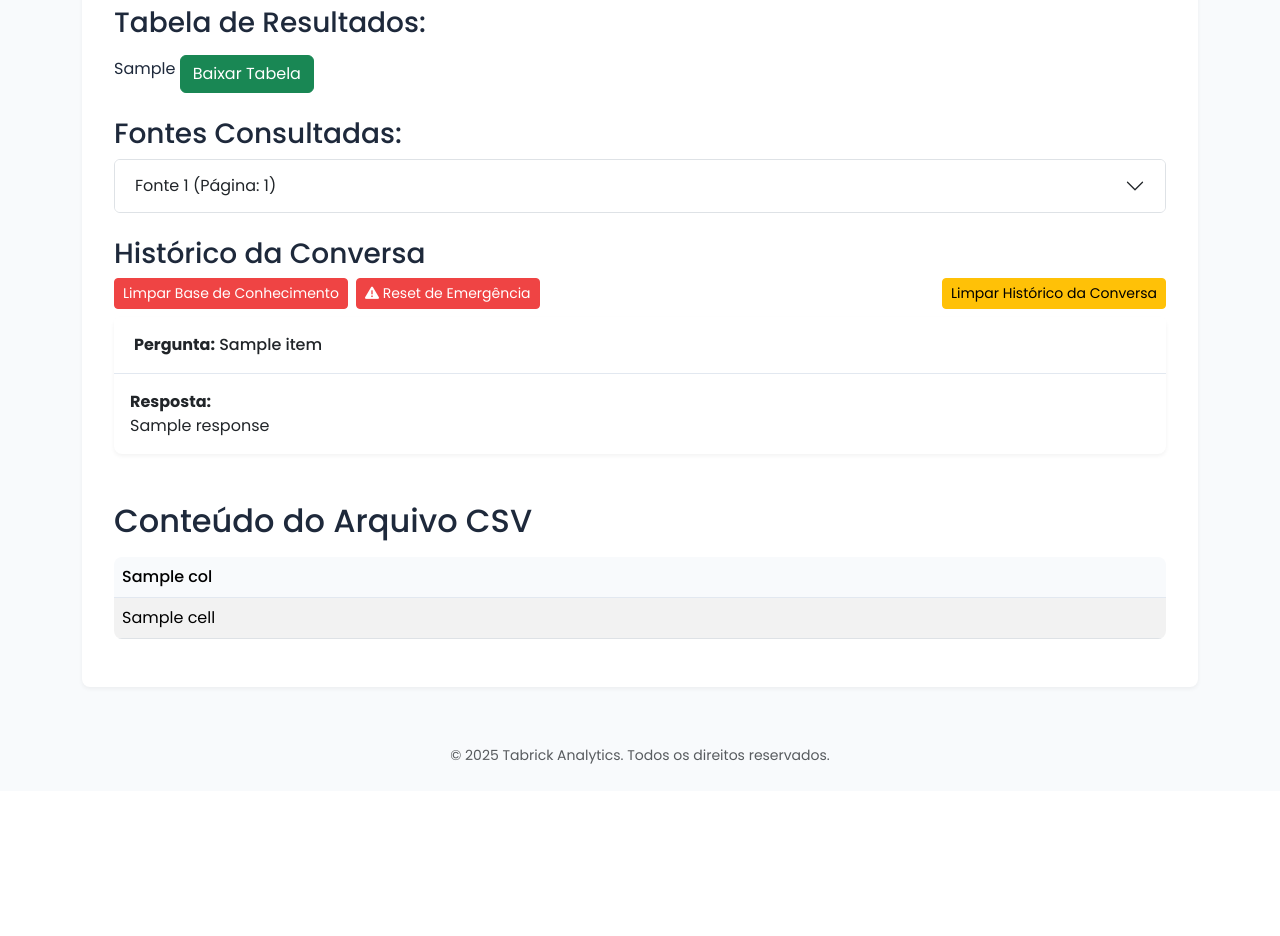
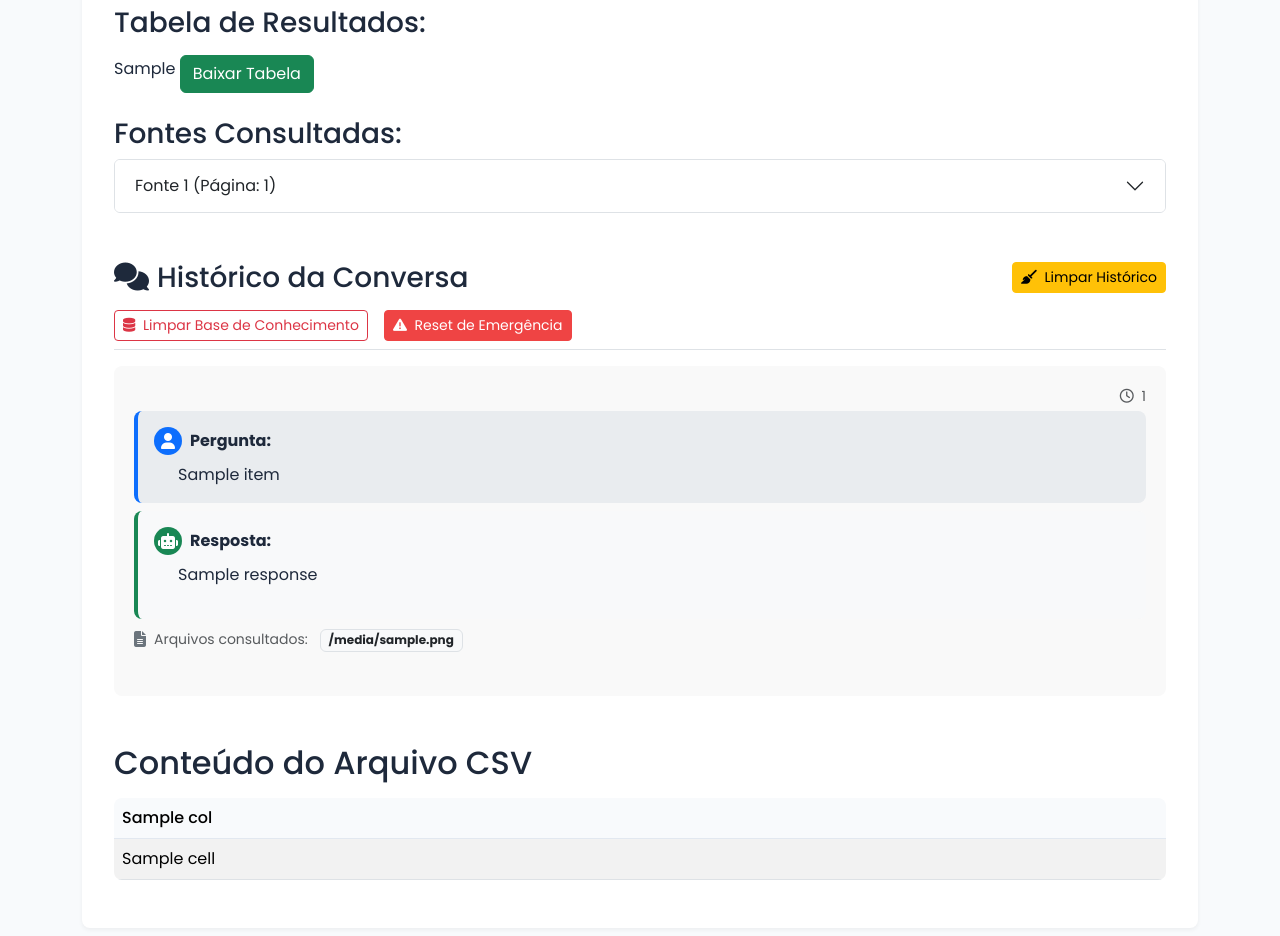
Before and after one commit to PedroMatumoto/tabrick, a Django app: template tabrick/uploader/templates/upload.html in a window 1280 px wide. Shown: the part 1158-2094 px from the top of the page. Before the commit the page ends 1922 px from the top, so only its background shows below. Run offline with Django 5.2, Linux system fonts and the light colour scheme; tables that the repository leaves empty hold one stand-in row (values such as "Sample post"); the template is opened without the code that fills it: values that come from a table or form of the project are taken from there, most other values are stand-ins (such as "Sample title", 1, 10 or a date in 2020); parts of the project's set-up code (start-up, migrations or seed data) failed here and were passed over; some libraries are stand-ins or nearby versions.

Commit message:
feat: implements document AI and improves UI

```diff
--- a/tabrick/uploader/templates/base.html
+++ b/tabrick/uploader/templates/base.html
@@ -49,6 +49,15 @@
         margin-bottom: 2rem;
       }
 
+      /* Badge para Document AI */
+      .badge.bg-info {
+        background-color: #0dcaf0 !important;
+        font-size: 0.7rem;
+        font-weight: 500;
+        padding: 0.2rem 0.5rem;
+        vertical-align: middle;
+      }
+
       .btn-primary {
         background-color: var(--primary);
         border-color: var(--primary);
@@ -57,6 +66,84 @@
       .btn-primary:hover {
         background-color: var(--primary-dark);
         border-color: var(--primary-dark);
+      }
+
+      .conversation-history {
+            max-width: 100%;
+            border-radius: 8px;
+            background-color: #f9f9f9;
+            padding: 20px;
+        }
+
+      .conversation-item {
+          position: relative;
+      }
+
+      .user-question {
+          background-color: #e9ecef;
+          border-left: 4px solid #0d6efd;
+      }
+
+      .system-response {
+          background-color: #f8f9fa;
+          border-left: 4px solid #198754;
+      }
+
+      .avatar-circle {
+          width: 28px;
+          height: 28px;
+          border-radius: 50%;
+          display: flex;
+          align-items: center;
+          justify-content: center;
+      }
+
+      .response-content {
+          line-height: 1.5;
+      }
+
+      .response-content p {
+          margin-bottom: 1rem;
+      }
+
+      .response-content pre {
+          background-color: #f1f1f1;
+          padding: 10px;
+          border-radius: 5px;
+          overflow-x: auto;
+      }
+
+      .conversation-separator {
+          height: 1px;
+          background: linear-gradient(to right, transparent, #dee2e6, transparent);
+          margin: 20px 0;
+      }
+
+      .files-used .badge {
+          font-size: 0.75em;
+          margin-left: 4px;
+      }
+
+      /* Estilo para tabelas no markdown */
+      .response-content table {
+          border-collapse: collapse;
+          width: 100%;
+          margin-bottom: 1rem;
+      }
+
+      .response-content table th,
+      .response-content table td {
+          padding: 8px;
+          border: 1px solid #dee2e6;
+      }
+
+      .response-content table th {
+          background-color: #e9ecef;
+          font-weight: bold;
+      }
+
+      .response-content table tr:nth-child(even) {
+          background-color: #f2f2f2;
       }
 
       .btn-danger {
--- a/tabrick/uploader/templates/upload.html
+++ b/tabrick/uploader/templates/upload.html
@@ -1,4 +1,4 @@
-{% extends 'base.html' %} {% load widget_tweaks %} {% block title %}Upload de
+{% extends 'base.html' %} {% load widget_tweaks %} {% load dict_filters %} {% block title %}Upload de
 Arquivo{% endblock %}
 
 {% block extra_head %}
@@ -85,9 +85,8 @@ Arquivo{% endblock %}
         {% for value, text in query_form.selected_files.field.choices %}      <li class="d-flex justify-content-between align-items-center">
             <div class="file-item">
               <input type="checkbox" name="selected_files" value="{{ value }}" id="id_selected_files_{{ forloop.counter0 }}" class="form-check-input"
-                {% if value in query_form.selected_files.value %}checked{% endif %}>
-              <label for="id_selected_files_{{ forloop.counter0 }}" class="form-check-label">
-                {% if '.pdf' in value %}
+                {% if value in query_form.selected_files.value %}checked{% endif %}>              <label for="id_selected_files_{{ forloop.counter0 }}" class="form-check-label">
+                {% if '.pdf' in value or '.PDF' in value %}
                   <i class="fas fa-file-pdf file-icon file-pdf"></i>
                 {% elif '.csv' in value %}
                   <i class="fas fa-file-csv file-icon file-csv"></i>
@@ -95,6 +94,11 @@ Arquivo{% endblock %}
                   <i class="fas fa-file file-icon"></i>
                 {% endif %}
                 {{ text }}
+                {% with file_info=loaded_files|get_item:value %}
+                  {% if file_info.used_document_ai %}
+                    <span class="badge bg-info text-dark ms-2" title="Processado com Document AI">AI</span>
+                  {% endif %}
+                {% endwith %}
               </label>
             </div>
             <div class="file-actions">
@@ -159,42 +163,88 @@ Arquivo{% endblock %}
 {% endif %}
 
 {% if conversation_history %}
-    <h3 class="mt-4">Histórico da Conversa</h3>
-    <div class="d-flex justify-content-between align-items-center mb-2">
+    <div class="conversation-section mt-5">
+        <div class="d-flex justify-content-between align-items-center mb-3">
+            <h3 class="mb-0"><i class="fas fa-comments me-2"></i>Histórico da Conversa</h3>
+
             <div class="d-flex">
+                <form method="POST">
+                    {% csrf_token %}
+                    <input type="hidden" name="action" value="clear_conversation">
+                    <button type="submit" class="btn btn-warning btn-sm">
+                        <i class="fas fa-broom me-1"></i> Limpar Histórico
+                    </button>
+                </form>
+            </div>
+        </div>
+
+        <div class="conversation-controls mb-3 pb-2 border-bottom">
+            <div class="d-flex flex-wrap gap-2">
                 <form method="POST" class="me-2">
                     {% csrf_token %}
                     <input type="hidden" name="action" value="clear_chroma">
-                <button type="submit" class="btn btn-danger btn-sm">Limpar Base de Conhecimento</button>
+                    <button type="submit" class="btn btn-outline-danger btn-sm">
+                        <i class="fas fa-database me-1"></i> Limpar Base de Conhecimento
+                    </button>
                 </form>
 
                 <form method="POST" class="me-2">
                     {% csrf_token %}
                     <input type="hidden" name="action" value="reset_chroma">
                     <button type="submit" class="btn btn-danger btn-sm" title="Use apenas em caso de erros graves com a base de conhecimento">
-                    <i class="fas fa-exclamation-triangle"></i> Reset de Emergência
+                        <i class="fas fa-exclamation-triangle me-1"></i> Reset de Emergência
                     </button>
                 </form>
             </div>
+        </div>
 
-        <form method="POST">
-            {% csrf_token %}
-            <input type="hidden" name="action" value="clear_conversation">
-            <button type="submit" class="btn btn-warning btn-sm">Limpar Histórico da Conversa</button>
-        </form>
+        <div class="conversation-history">
+            {% for item in conversation_history reversed %}
+                <div class="conversation-item mb-4">
+                    <div class="timestamp text-muted small mb-1 text-end">
+                        <i class="far fa-clock me-1"></i> {{forloop.revcounter}}
                     </div>
-    <div class="conversation-history">
-        {% for item in conversation_history %}
-            <div class="card mb-3">
-                <div class="card-header">
-                    <strong>Pergunta:</strong> {{ item.question }}
+
+                    <div class="user-question p-3 rounded-3 mb-2">
+                        <div class="d-flex align-items-center mb-2">
+                            <div class="avatar-circle bg-primary me-2">
+                                <i class="fa-solid fa-user text-white"></i>
                             </div>
-                <div class="card-body">
+                            <strong>Pergunta:</strong>
+                        </div>
+                        <div class="ms-4">{{ item.question }}</div>
+                    </div>
+
+                    <div class="system-response p-3 rounded-3">
+                        <div class="d-flex align-items-center mb-2">
+                            <div class="avatar-circle bg-success me-2">
+                                <i class="fa-solid fa-robot text-white"></i>
+                            </div>
                             <strong>Resposta:</strong>
-                    <div>{{ item.response|safe }}</div>
+                        </div>
+                        <div class="response-content ms-4">{{ item.response|markdown_to_html }}</div>
+                    </div>
+
+                    {% if item.files %}
+                    <div class="files-used mt-2">
+                        <div class="d-flex align-items-center">
+                            <i class="fas fa-file-alt me-2 text-secondary"></i>
+                            <span class="text-muted small">Arquivos consultados:</span>
+                            <div class="ms-2">
+                                {% for file in item.files %}
+                                    <span class="badge bg-light text-dark border me-1">{{ file }}</span>
+                                {% endfor %}
                             </div>
                         </div>
+                    </div>
+                    {% endif %}
+                </div>
+
+                {% if not forloop.last %}
+                    <div class="conversation-separator mb-4"></div>
+                {% endif %}
             {% endfor %}
+        </div>
     </div>
 {% endif %}
 
--- /dev/null
+++ b/tabrick/uploader/templatetags/dict_filters.py
@@ -0,0 +1,17 @@
+from django import template
+import markdown
+from django.utils.safestring import mark_safe
+
+register = template.Library()
+
+@register.filter
+def get_item(dictionary, key):
+    """Gets an item from a dictionary."""
+    return dictionary.get(key, None)
+
+@register.filter
+def markdown_to_html(text):
+    """Converts markdown text to HTML."""
+    if text is None:
+        return ""
+    return mark_safe(markdown.markdown(text))
```
Also changed, not shown: tabrick/uploader/rag_utils.py (+127 -20 lines), tabrick/uploader/views.py (+46 -22 lines), tabrick/uploader/templatetags/__init__.py (added). Lines whose indentation alone changed are shown as unchanged.
